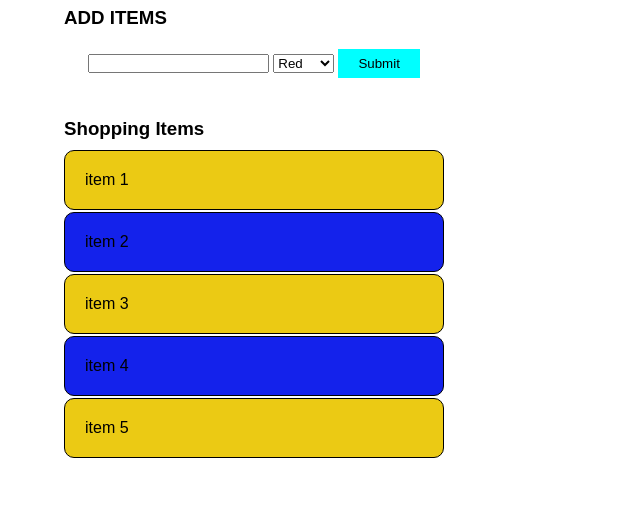
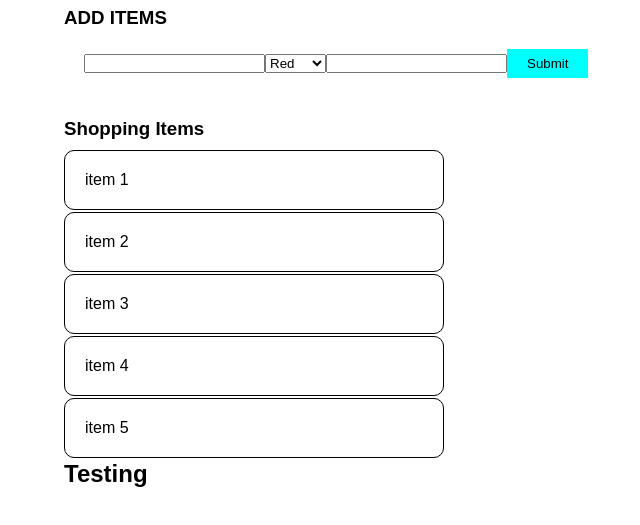
Before and after one commit to udaraayeshan/JAVASCRIPT, a plain HTML site: page 21. Javascript Document Object Model (DOM)/index.html in a window 1280 px wide. Shown: the part 43-568 px from the top of the page, without its empty margins (386-1026 px from the left). Drawn offline with Linux system fonts and the light colour scheme.

Commit message:
htmlupdate3 and script2

```diff
--- a/21. Javascript Document Object Model (DOM)/index.html
+++ b/21. Javascript Document Object Model (DOM)/index.html
@@ -101,11 +101,14 @@
               <li class="items">item 4</li>
               <li class="items">item 5</li>
            </ul>
+           <div>
+              <h2>Testing</h2>
+           </div>
 
         </div>
     </div>
 
     <!-- external JS -->
-    <script src="./script1.js"></script>
+    <script src="./script2.js"></script>
 </body>
 </html>
--- /dev/null
+++ b/21. Javascript Document Object Model (DOM)/script2.js
@@ -0,0 +1,112 @@
+// ---------------------------------
+// -------Traversing the DOM--------
+// ---------------------------------
+
+
+//var itemList = document.querySelector('#li-items');
+
+
+// ---Parent Node---
+// console.log(itemList.parentNode);
+// itemList.parentNode.style.backgroundColor = '#afafaf';
+// console.log(itemList.parentNode.parentNode);
+
+// // ---Parent Element---
+// // Most of the time similar to parentNode
+// console.log(itemList.parentElement);
+// itemList.parentElement.style.backgroundColor = '#6f6f6f';
+// console.log(itemList.parentElement.parentElement);
+
+// // -----------------------------------
+
+
+
+// // ---Child Nodes---
+// // text - line breaks
+// console.log(itemList.childNodes);
+
+// // ---Children---
+// console.log(itemList.children);
+// console.log(itemList.children[2].textContent);
+// itemList.children[2].style.backgroundColor = '#ebca14';
+
+// // -----------------------------------
+
+
+
+
+// // ---First Child---     hariyanne naha-text eka enne
+// Work like childnodes
+// console.log(itemList.firstChild);
+
+// // ---First Element Child---
+// console.log(itemList.firstElementChild);
+// itemList.firstElementChild.style.backgroundColor = '#ebca14';
+
+// // ---Last Child---       hariyanne naha-text eka enne
+// // Work like childnodes
+// console.log(itemList.lastChild);
+
+// // ---Last Element Child---
+// console.log(itemList.lastElementChild);
+// itemList.lastElementChild.style.backgroundColor = '#ebca14';
+
+// // -----------------------------------
+
+
+
+
+// // ---Next Sibling---  eaygema level eke wagee
+// // Work like childnodes
+// console.log(itemList.nextSibling);
+
+// // ---Next Element Sibling---   [eyagema level eke ilata innna kena]
+// console.log(itemList.nextElementSibling);
+// itemList.nextElementSibling.style.backgroundColor = '#ebca14';
+
+// // ---Previous Sibling---
+// // Work like childnodes
+// console.log(itemList.previousSibling);
+
+// // ---Previous Element Sibling---
+// console.log(itemList.previousElementSibling);
+// itemList.previousElementSibling.style.backgroundColor = '#fff';
+
+// // -----------------------------------
+
+
+
+
+
+// // ---Create an Element---
+
+// // --Create an Input--
+var input = document.createElement('input'); //createElement
+
+// // Add a Class
+input.className = 'test';
+
+// // Add an ID
+input.id = 'last';
+
+// // Add an attribute
+input.setAttribute('type', 'text');
+console.log(input);
+
+// // --Create a Div--
+var newDiv = document.createElement('div');    //createElement
+
+// // Create text node
+var newText = document.createTextNode('How are you!');
+
+// // Add text to div
+newDiv.appendChild(newText);   //appendchild
+console.log(newDiv);
+
+// // ---Insert created elements to the document---
+var form = document.querySelector('.frm form');
+var button = document.querySelector('.frm form button');
+
+// input.style.height = '50px';
+
+form.insertBefore(input, button);  //insertBefore
```
